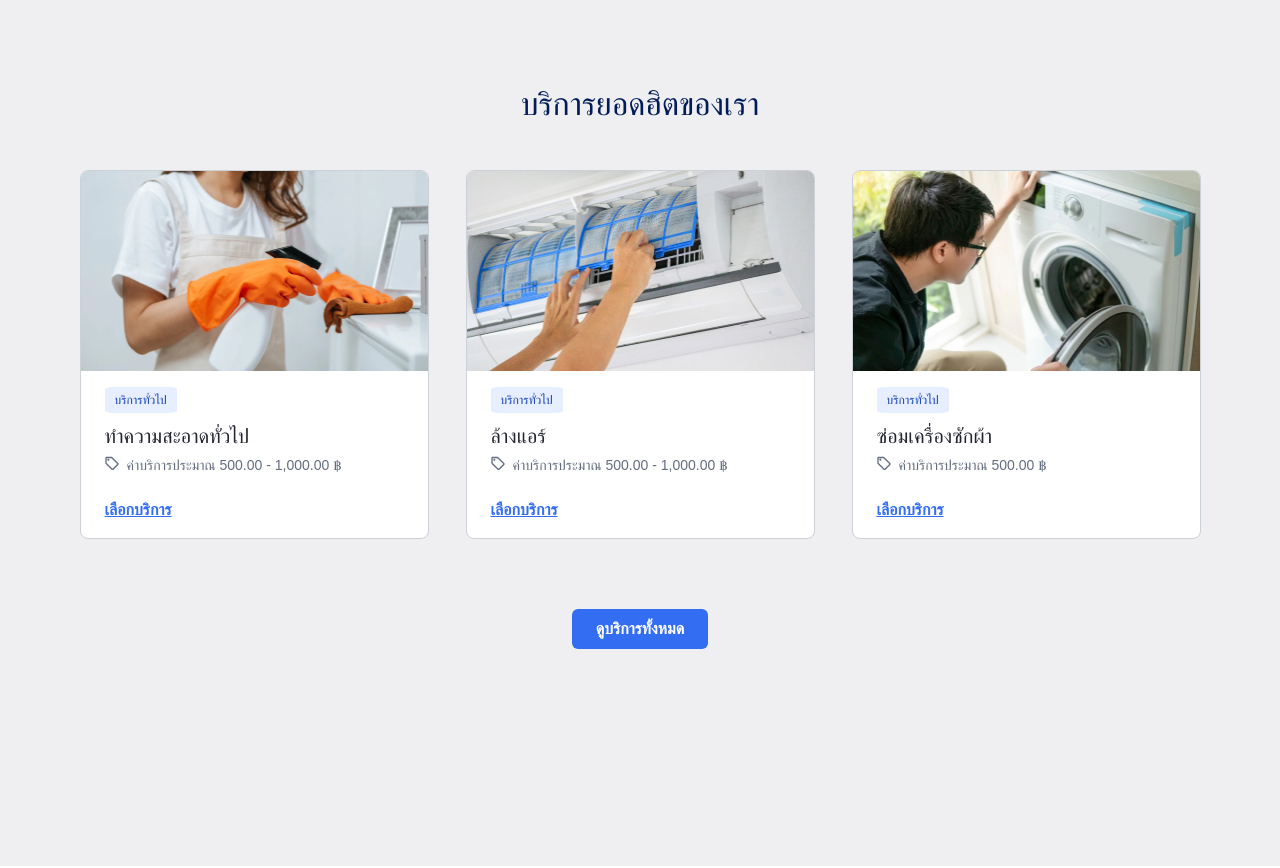
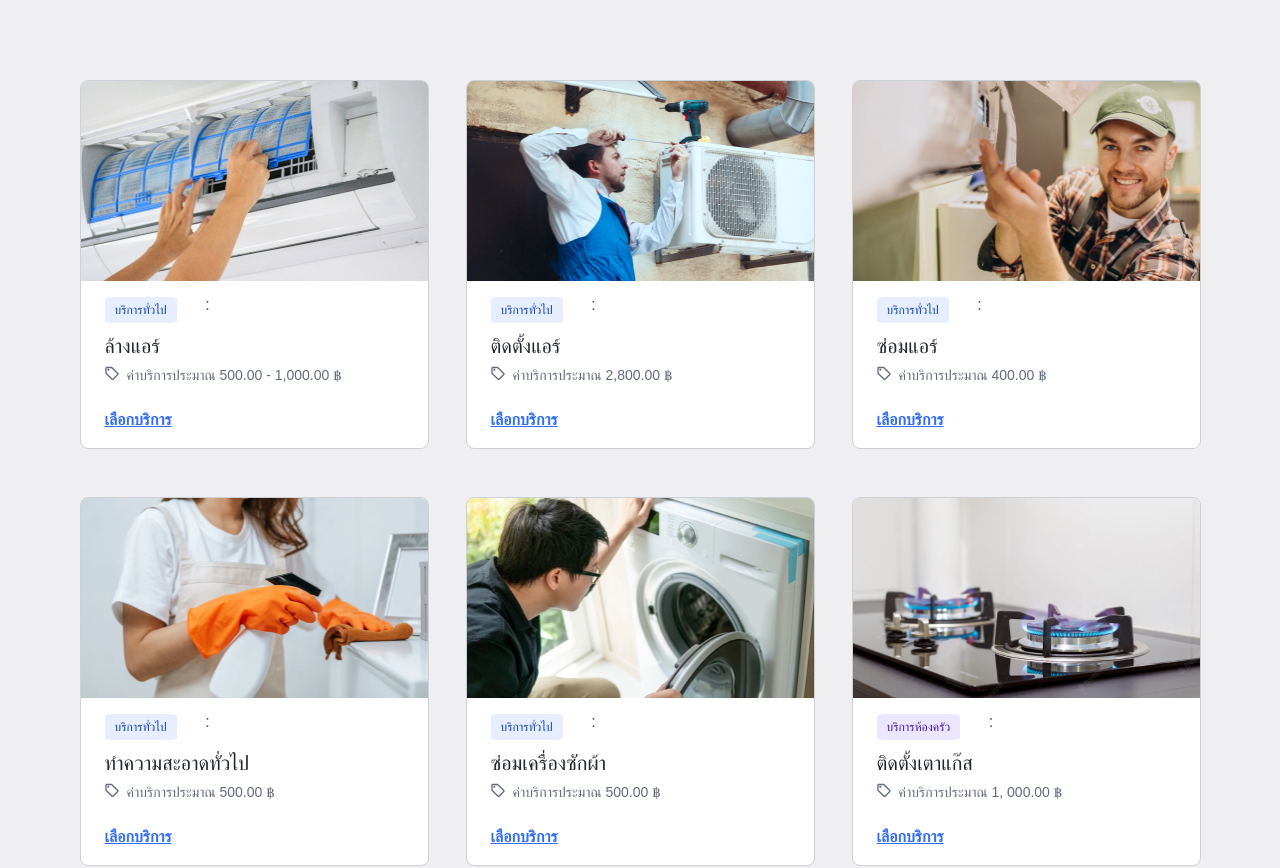
Before and after one commit to napatwongchr/home-service-2, a React (Create React App) app in the folder client/: page / in a window 1280 px wide. Shown: the top 868 px of the page. Built offline with nearby package versions, Linux system fonts and the light colour scheme.

Commit message:
feat: add service list

```diff
--- a/client/src/App.js
+++ b/client/src/App.js
@@ -1,10 +1,10 @@
 
-import RecommendServiceSection from "./components/RecommendServiceSection";
+import AllServiceSection from "./components/AllServiceSection";
 
 function App() {
   return (
     <div className="App">
-      <RecommendServiceSection />
+      <AllServiceSection />
     </div>
   );
 }
--- a/client/src/components/AllServiceSection.js
+++ b/client/src/components/AllServiceSection.js
@@ -1,26 +1,45 @@
-import { Badge, Box, Center, Flex, Grid, Image, Text } from '@chakra-ui/react';
+import { Badge, Box, Center, Container, Flex, Grid, Image, Text } from '@chakra-ui/react';
 import React from 'react';
 import { serviceData } from '../asset/model/serviceData';
 
 const AllServiceSection = () => {
+    const handleColorButton = (type) => {
+        switch (type) {
+            case 'บริการทั่วไป':
+                return 'blue.100'
+            case 'บริการห้องครัว':
+                return 'purple.100'
+            case 'บริการห้องน้ำ':
+                return 'green.100'
+            default:
+                return 'blue.100'
+        }
+    }
+    const handleColorText = (type) => {
+        switch (type) {
+            case 'บริการทั่วไป':
+                return 'blue.800'
+            case 'บริการห้องครัว':
+                return 'purple.900'
+            case 'บริการห้องน้ำ':
+                return 'green.900'
+            default:
+                return 'blue.800'
+        }
+    }
     return (
-        <>
+        <Container className='recommendService' maxW='100%' bg='gray.100' centerContent>
             <Flex>
-                <Center w='1440px' mb='42px'>
-                    <Text textStyle='h1' color='blue.950'>บริการยอดฮิตของเรา</Text>
-                </Center>
-            </Flex>
-            <Flex>
-                <Center w='1440px'>
-                    <Grid templateColumns='repeat(3, 1fr)' gap={6}>
+                <Center w='1440px' mt='80px' mb='121px'>
+                    <Grid templateColumns='repeat(3, 1fr)' columnGap='37px' rowGap='48px'>
                         {
                             serviceData.map((item, index) => {
                                 return (
                                     <Box w='349px' h='369px' bg='utility.white' overflow='hidden' border='1px' borderColor='gray.300' borderRadius='8px' key={index}>
                                         <Image src={item.image} alt={null} h='200px' w='100%' />
-                                        <Badge borderRadius='10%' px='10px' py='4px' bg='blue.100' mx='24px' mt='16px' mb='8px'>
-                                            <Text textStyle='b4' color='blue.800'>{item.type}</Text>
-                                        </Badge>
+                                        <Badge borderRadius='10%' px='10px' py='4px' bg={handleColorButton(item.type)} mx='24px' mt='16px' mb='8px'>
+                                            <Text textStyle='b4' color={handleColorText(item.type)}>{item.type}</Text>
+                                        </Badge> :
                                         <Text textStyle='h2' color='gray.950' mx='24px' mb='4px'>{item.name}</Text>
                                         <Flex mx='24px' mb='22px'>
                                             <svg width="14" height="15" viewBox="0 -1 14 15" fill="none" xmlns="http://www.w3.org/2000/svg">
@@ -37,9 +56,7 @@ const AllServiceSection = () => {
                     </Grid>
                 </Center>
             </Flex>
-
-
-        </>
+        </Container >
 
     )
 }
```
